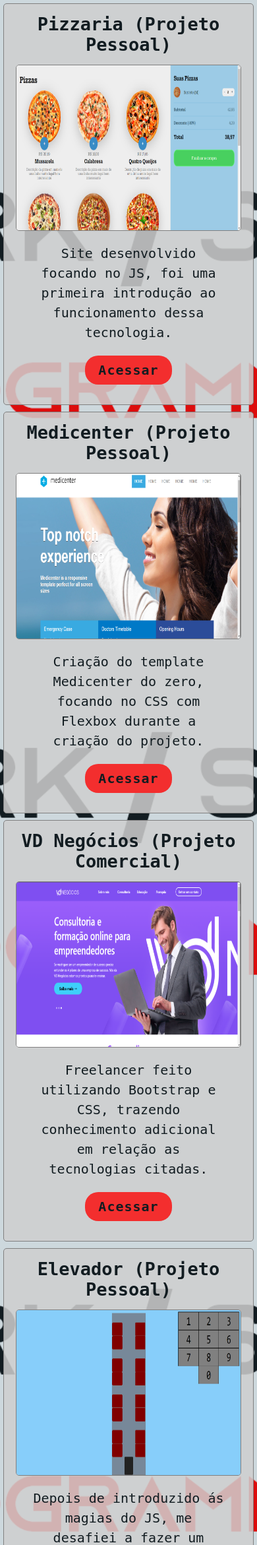
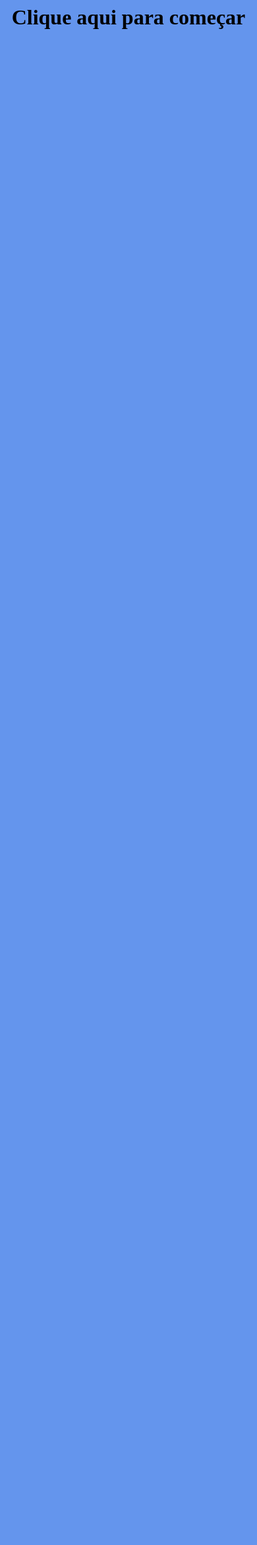
Before and after one commit to DarkSide-Dev/DarkSide-Dev.github.io, a PHP site: page /circulos/index.html in a window 390 px wide. Shown: the top 2342 px of the page at 66% size. After the commit the page ends 44 px from the top, so only its background shows below. Run offline with PHP 8.4, Linux system fonts and the light colour scheme.

Commit message:
New page add

```diff
--- a/assets/css/style.css
+++ b/assets/css/style.css
@@ -119,3 +119,11 @@ section{
     }
 
 }
+
+@media screen and (max-width: 425px) {
+
+    .area_img img {
+        height: 180px;
+    }
+
+}
--- /dev/null
+++ b/circulos/assets/css/style.css
@@ -0,0 +1,59 @@
+body{
+    background-color: cornflowerblue;
+}
+
+main{
+    transition: all ease .7s;
+    -webkit-transition: all ease .7s;
+    -moz-transition: all ease .7s;
+    -ms-transition: all ease .7s;
+    -o-transition: all ease .7s;
+    position: relative;
+    background-color: #557fcc;
+    border-radius: 10px;
+    -webkit-border-radius: 10px;
+    -moz-border-radius: 10px;
+    -ms-border-radius: 10px;
+    -o-border-radius: 10px;
+}
+
+header{
+    width: 100%;
+    text-align: center;
+    height: 100px;
+}
+
+h1{
+    cursor: pointer;
+    z-index: 999;
+    margin-top: 0;
+}
+
+h1 span{
+    z-index: 999;
+}
+
+.bola{
+    width: 30px;
+    height: 30px;
+    border-radius: 50%;
+    -webkit-border-radius: 50%;
+    -moz-border-radius: 50%;
+    -ms-border-radius: 50%;
+    -o-border-radius: 50%;
+    cursor: pointer;
+    position: absolute;
+    transition: all ease .5s;
+    -webkit-transition: all ease .5s;
+    -moz-transition: all ease .5s;
+    -ms-transition: all ease .5s;
+    -o-transition: all ease .5s;
+}
+
+.red{
+    background-color: red;
+}
+
+.green{
+    background-color: green;
+}
--- /dev/null
+++ b/circulos/assets/js/script.js
@@ -0,0 +1,93 @@
+let lvl = 1;
+
+function Click(number){
+    let x = document.getElementById(number);
+    x.classList.remove("red");
+    x.classList.add("green");
+    x.removeAttribute("onclick");
+
+    let date = new Date();
+
+    let ball = document.querySelector("main");
+
+    let id = Math.floor((Math.random() * 2000) + 1) + "+" + date.getMilliseconds() + "-" + date.getSeconds();
+
+    ball.innerHTML += `<div class="bola red" id="${id}" onclick="Click('${id}')" style="bottom:${Math.floor((Math.random() * 90) + 1)}%;left:${Math.floor((Math.random() * 90) + 1)}%"></div>`;
+}
+
+function SemiStart(){
+
+    let time = 5;
+
+    let clock = document.getElementById("timer");
+
+    document.querySelector("header").removeAttribute("onclick");
+
+    let main = document.querySelector("main");
+
+    main.style.height = screen.height - 110 + "px";
+
+    let timer = setInterval(() => {
+
+        if(time < 0){
+
+            clearInterval(timer);
+
+            Start();
+
+        }else{
+
+            clock.innerHTML = "O jogo começará em " + time + " segundos";
+            time--;
+
+        }
+
+    }, 1000);
+
+}
+
+function Start(){
+
+    let time = 17 - lvl * 2;
+
+    let clock = document.getElementById("timer");
+
+    let ball = document.querySelector("main");
+
+    let id = Math.floor((Math.random() * 100) + 1) + Date();
+
+    ball.innerHTML = `<div class="bola red" id="${id}" onclick="Click('${id}')" style="bottom:${Math.floor((Math.random() * 90) + 1)}%;left:${Math.floor((Math.random() * 90) + 1)}%"></div>`;
+
+    let timer = setInterval(() => {
+
+        if(time < 0){
+
+            clearInterval(timer);
+
+            let x = document.querySelectorAll(".green");
+
+            clock.innerHTML = `Parabéns, você marcou ${x.length} pontos!!`;
+
+            ball.style.opacity = "0";
+
+            setTimeout(() => {
+
+                ball.innerHTML = "";
+                ball.style.opacity = "1";
+
+                document.querySelector("header").setAttribute("onclick", "SemiStart()");
+                clock.innerHTML = "Clique aqui para começar";
+
+            }, 4000);
+
+        }else{
+
+            clock.innerHTML = time + " segundos restantes...";
+
+            time--;
+
+        };
+
+    }, 1000);
+
+}
--- /dev/null
+++ b/circulos/index.html
@@ -0,0 +1,22 @@
+<!DOCTYPE html>
+<html lang="pt-br">
+    <head>
+        <meta charset="UTF-8">
+        <meta name="viewport" content="width=device-width, initial-scale=1.0">
+        <title>DarkSide Ball Clicker</title>
+        <link rel="stylesheet" href="./assets/css/style.css">
+        <meta name="description" content="Jogo de clicar nos círculos vermelhos">
+    </head>
+    <body>
+
+        <header onclick="SemiStart()">
+            <h1><span id="timer">Clique aqui para começar</span></h1>
+        </header>
+
+        <main>
+
+        </main>
+
+        <script src="./assets/js/script.js"></script>
+    </body>
+</html>
--- a/index.html
+++ b/index.html
@@ -224,6 +224,36 @@
 
             </section>
 
+            <section>
+
+                <div class="area_title">
+                    <h1>Jogo dos círculos (Projeto Pessoal)</h1>
+                </div>
+
+                <div class="area_center">
+
+                    <div class="area_img">
+
+                        <img src="assets/img/circle.png" alt="Thumbnail">
+
+                    </div>
+
+                    <div class="area_desc">
+
+                        <p>Projeto onde clica-se nos círculos vermelhos para transformá-los em verdes, mostrando o total de pontos final.</p>
+
+                    </div>
+
+                    <div class="link">
+
+                        <a href="circulos/">Acessar</a>
+
+                    </div>
+
+                </div>
+
+            </section>
+
         </main>
 
     </body>
```
Also changed, not shown: assets/img/circle.png (added).
